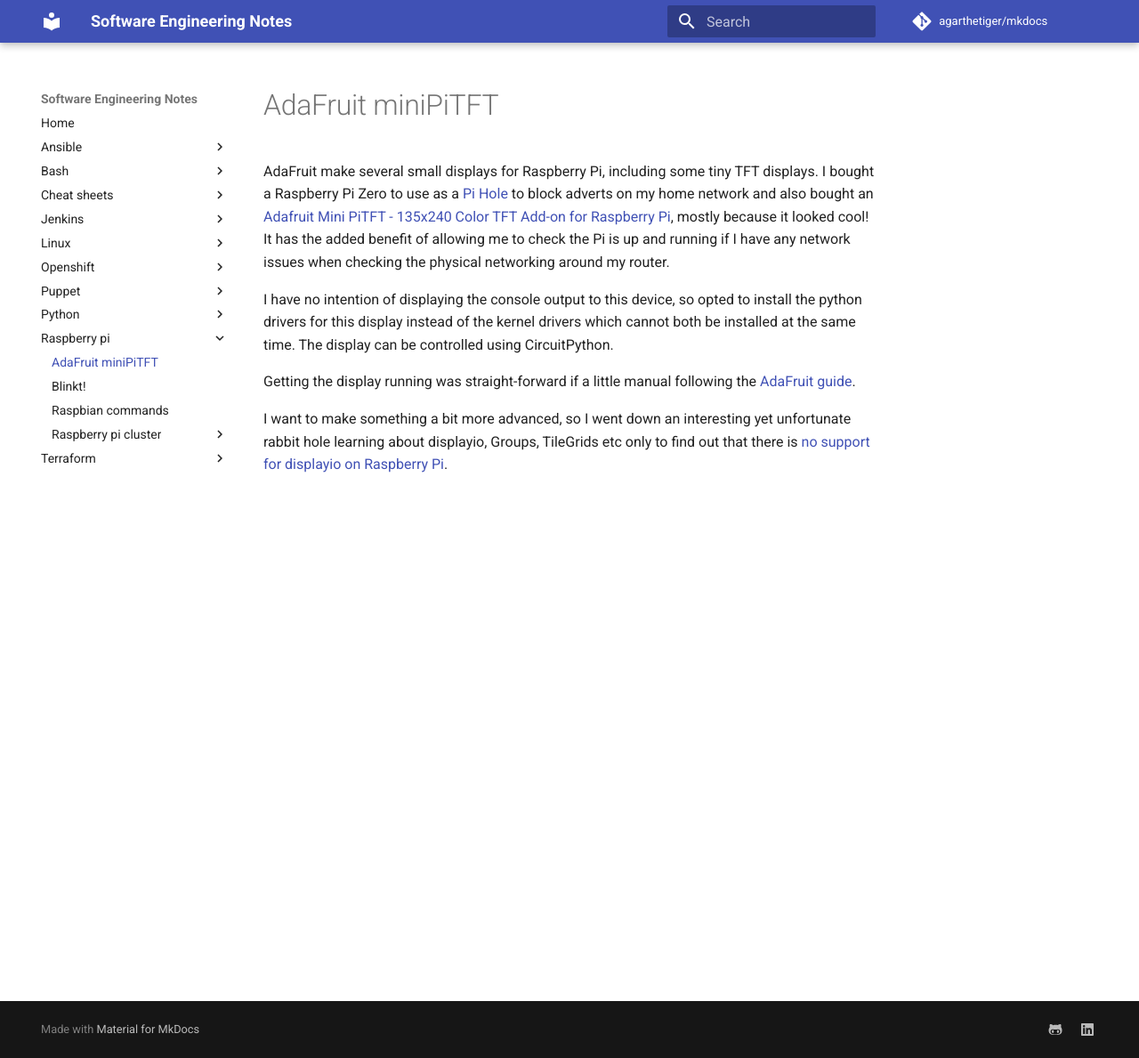
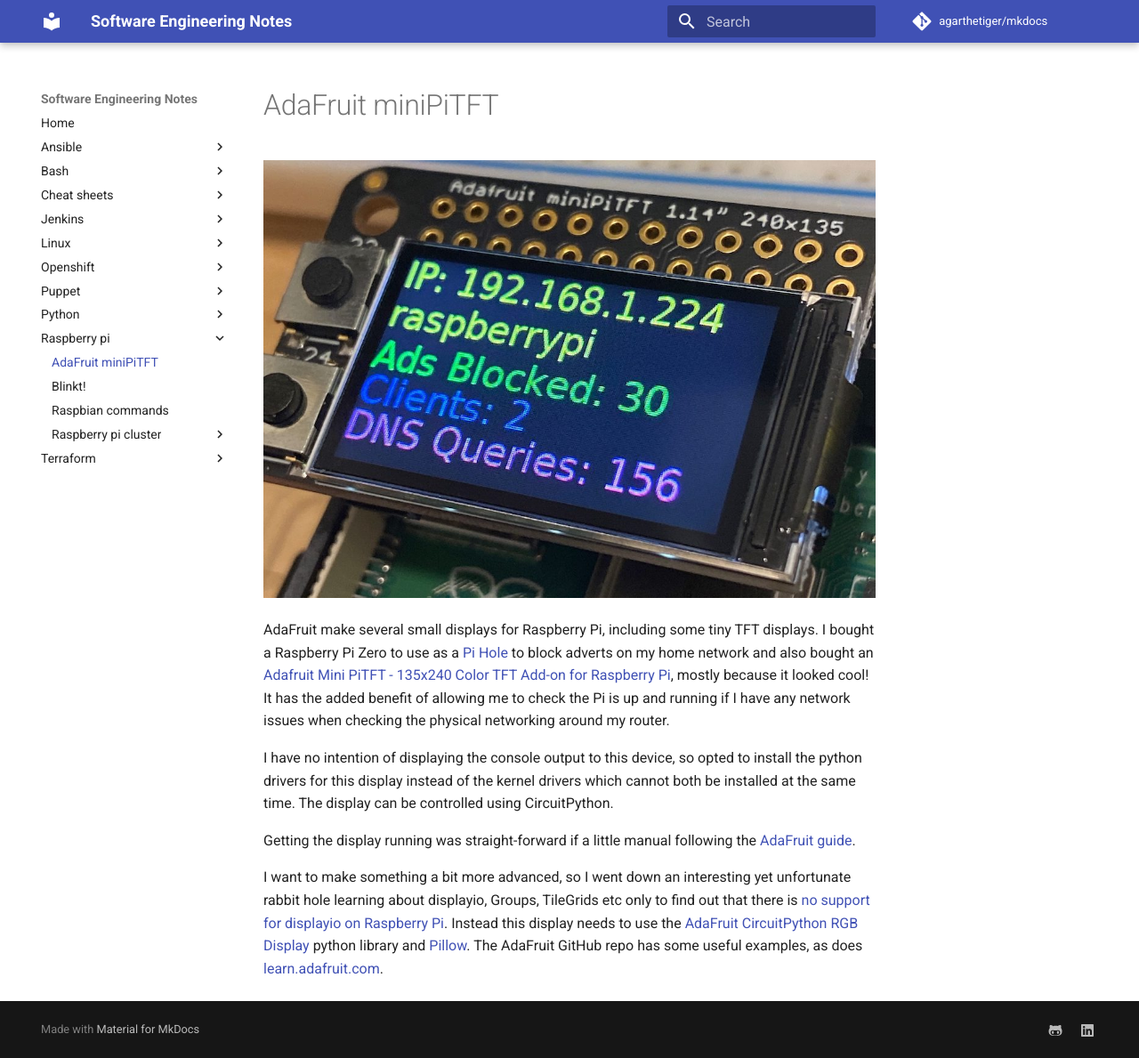
Before and after one commit to agarthetiger/mkdocs, an MkDocs documentation site: the page built from docs/raspberry-pi/adafruit-mini-pi-tft.md, in a window 1280 px wide and 1189 px high. Shown: the whole window at 89% size. Built offline with MkDocs 1.6.1 and Material for MkDocs 9.7.7, drawn with Linux system fonts in a browser that asks for light colours; comment, search, counter and statistics services are not loaded.

Commit message:
Update adafruit-mini-pi-tft.md

```diff
--- a/docs/raspberry-pi/adafruit-mini-pi-tft.md
+++ b/docs/raspberry-pi/adafruit-mini-pi-tft.md
@@ -1,4 +1,6 @@
 # AdaFruit miniPiTFT
+
+![AdaFruit miniPiTFT](../img/adafruit_products_IMG_8407-scaled.jpg)
 
 AdaFruit make several small displays for Raspberry Pi, including some tiny TFT displays. I bought a Raspberry Pi Zero to use as a [Pi Hole](https://pi-hole.net/) to block adverts on my home network and also bought an [Adafruit Mini PiTFT - 135x240 Color TFT Add-on for Raspberry Pi](https://www.adafruit.com/product/4393), mostly because it looked cool! It has the added benefit of allowing me to check the Pi is up and running if I have any network issues when checking the physical networking around my router.
 
@@ -6,4 +8,4 @@
 
 Getting the display running was straight-forward if a little manual following the [AdaFruit guide](https://learn.adafruit.com/pi-hole-ad-blocker-with-pi-zero-w/install-mini-pitft).
 
-I want to make something a bit more advanced, so I went down an interesting yet unfortunate rabbit hole learning about displayio, Groups, TileGrids etc only to find out that there is [no support for displayio on Raspberry Pi](https://forums.adafruit.com/viewtopic.php?f=60&t=164892&p=809707).
+I want to make something a bit more advanced, so I went down an interesting yet unfortunate rabbit hole learning about displayio, Groups, TileGrids etc only to find out that there is [no support for displayio on Raspberry Pi](https://forums.adafruit.com/viewtopic.php?f=60&t=164892&p=809707). Instead this display needs to use the [AdaFruit CircuitPython RGB Display](https://github.com/adafruit/Adafruit_CircuitPython_RGB_Display) python library and [Pillow](https://pillow.readthedocs.io/en/stable/index.html). The AdaFruit GitHub repo has some useful examples, as does [learn.adafruit.com](https://learn.adafruit.com/adafruit-mini-pitft-135x240-color-tft-add-on-for-raspberry-pi/python-usage).
```
